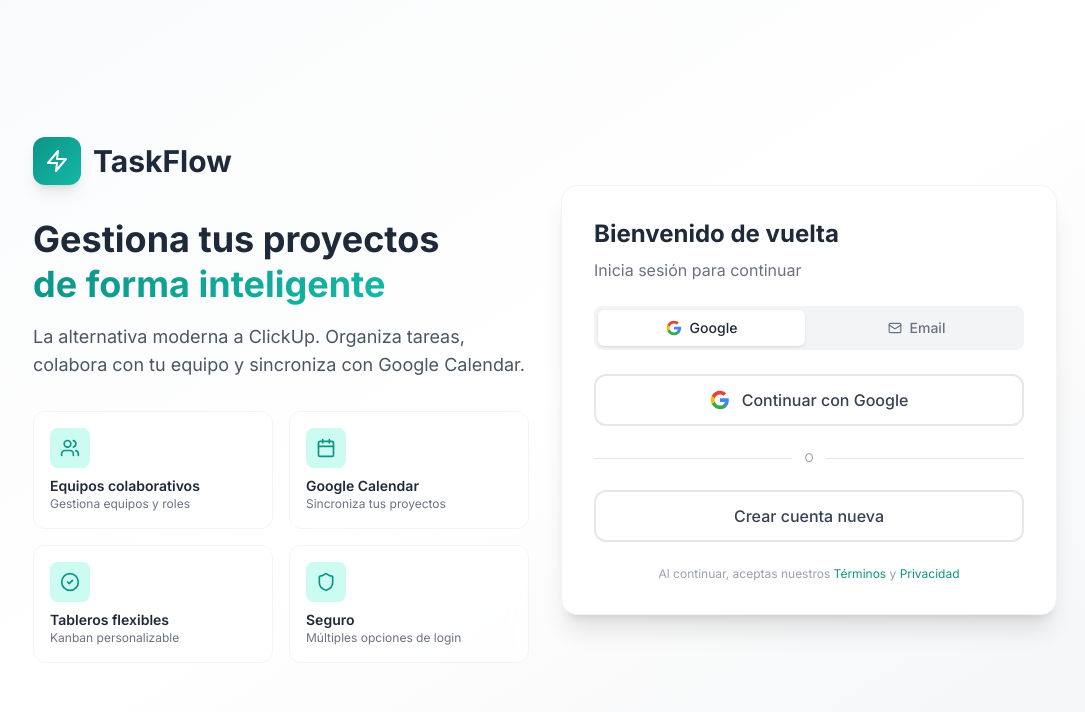
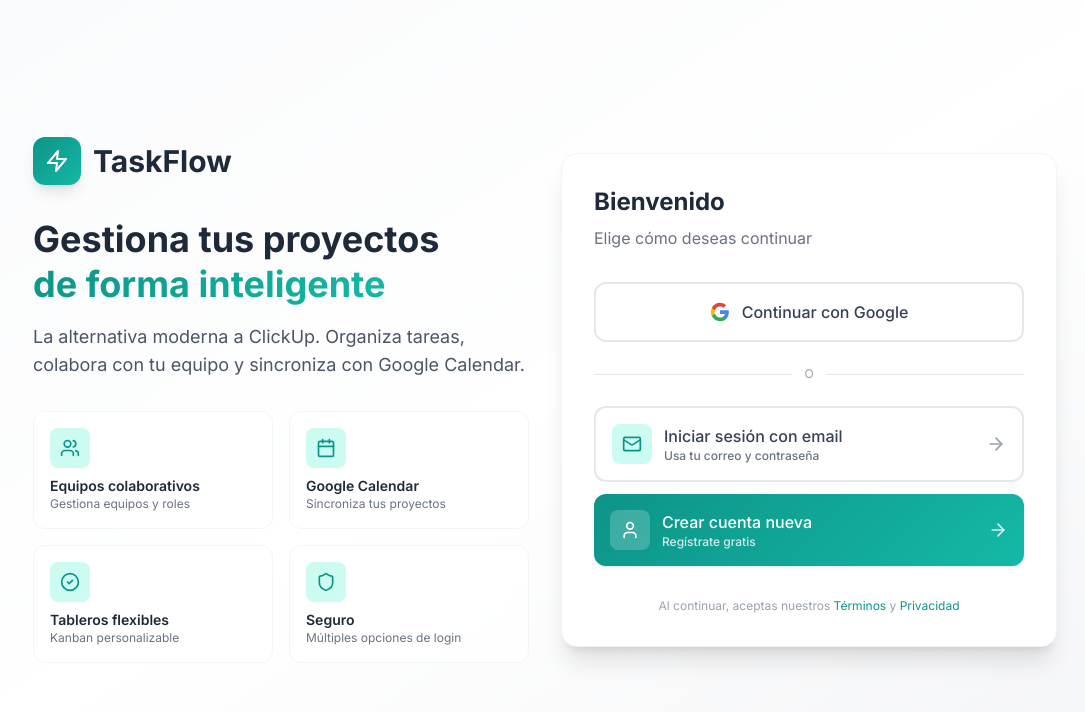
Before and after one commit to Passenger74/DevTool, a React (Vite) app: page / in a window 1280 px wide. Shown: the top 712 px of the page, without its empty margins (95-1180 px from the left). Built offline with nearby package versions, Linux system fonts and the light colour scheme.

Commit message:
task snapshot e6ee2c42-3aca-4033-bbb2-1e7a7139ff23

```diff
--- a/src/components/LoginScreen.tsx
+++ b/src/components/LoginScreen.tsx
@@ -1,16 +1,14 @@
 import { useState } from 'react';
 import { useAuth } from '../auth';
 import { useTheme } from '../theme';
-import { Zap, Shield, Users, Calendar, CheckCircle2, Mail, Lock, User as UserIcon, Eye, EyeOff, AlertCircle } from 'lucide-react';
+import { Zap, Shield, Users, Calendar, CheckCircle2, Mail, Lock, User as UserIcon, Eye, EyeOff, AlertCircle, ArrowRight } from 'lucide-react';
 
-type AuthMode = 'login' | 'register';
-type LoginMethod = 'google' | 'credentials';
+type AuthView = 'main' | 'login-email' | 'register';
 
 export default function LoginScreen() {
   const { loginWithGoogle, loginWithCredentials, register, isLoading } = useAuth();
   const { theme } = useTheme();
-  const [mode, setMode] = useState<AuthMode>('login');
-  const [loginMethod, setLoginMethod] = useState<LoginMethod>('google');
+  const [view, setView] = useState<AuthView>('main');
 
   // Form states
   const [email, setEmail] = useState('');
@@ -32,7 +30,6 @@ export default function LoginScreen() {
     e.preventDefault();
     setError('');
 
-    // Validaciones
     if (!email.trim()) {
       setError('El email es obligatorio');
       return;
@@ -57,7 +54,6 @@ export default function LoginScreen() {
     setError('');
     setSuccess('');
 
-    // Validaciones
     if (!name.trim()) {
       setError('El nombre es obligatorio');
       return;
@@ -95,8 +91,8 @@ export default function LoginScreen() {
     }
   };
 
-  const switchMode = (newMode: AuthMode) => {
-    setMode(newMode);
+  const goBack = () => {
+    setView('main');
     setError('');
     setSuccess('');
     setEmail('');
@@ -105,13 +101,11 @@ export default function LoginScreen() {
     setName('');
   };
 
-  // Validar formato de email
   const isValidEmail = (email: string): boolean => {
     const emailRegex = /^[^\s@]+@[^\s@]+\.[^\s@]+$/;
     return emailRegex.test(email);
   };
 
-  // Calcular fortaleza de contraseña
   const getPasswordStrength = (password: string): { score: number; label: string; color: string } => {
     let score = 0;
     if (password.length >= 6) score++;
@@ -174,7 +168,7 @@ export default function LoginScreen() {
           </div>
         </div>
 
-        {/* Right side - Auth Form */}
+        {/* Right side - Auth Forms */}
         <div className="bg-white rounded-2xl shadow-xl p-8 border border-gray-100">
           <div className="lg:hidden flex items-center gap-2 mb-6">
             <div
@@ -186,53 +180,17 @@ export default function LoginScreen() {
             <h1 className="text-2xl font-bold text-gray-800">TaskFlow</h1>
           </div>
 
-          <h2 className="text-2xl font-bold text-gray-800 mb-2">
-            {mode === 'login' ? 'Bienvenido de vuelta' : 'Crear cuenta'}
-          </h2>
-          <p className="text-gray-500 mb-6">
-            {mode === 'login' ? 'Inicia sesión para continuar' : 'Regístrate para comenzar'}
-          </p>
+          {/* Main View - 3 Options */}
+          {view === 'main' && (
+            <>
+              <h2 className="text-2xl font-bold text-gray-800 mb-2">Bienvenido</h2>
+              <p className="text-gray-500 mb-8">Elige cómo deseas continuar</p>
 
-          {/* Login method tabs (solo en modo login) */}
-          {mode === 'login' && (
-            <div className="flex gap-2 mb-6 p-1 bg-gray-100 rounded-lg">
-              <button
-                onClick={() => { setLoginMethod('google'); setError(''); }}
-                className={`flex-1 flex items-center justify-center gap-2 py-2 px-3 rounded-md text-sm font-medium transition-all ${
-                  loginMethod === 'google'
-                    ? 'bg-white shadow-sm text-gray-800'
-                    : 'text-gray-500 hover:text-gray-700'
-                }`}
-              >
-                <svg className="w-4 h-4" viewBox="0 0 24 24">
-                  <path fill="#4285F4" d="M22.56 12.25c0-.78-.07-1.53-.2-2.25H12v4.26h5.92c-.26 1.37-1.04 2.53-2.21 3.31v2.77h3.57c2.08-1.92 3.28-4.74 3.28-8.09z"/>
-                  <path fill="#34A853" d="M12 23c2.97 0 5.46-.98 7.28-2.66l-3.57-2.77c-.98.66-2.23 1.06-3.71 1.06-2.86 0-5.29-1.93-6.16-4.53H2.18v2.84C3.99 20.53 7.7 23 12 23z"/>
-                  <path fill="#FBBC05" d="M5.84 14.09c-.22-.66-.35-1.36-.35-2.09s.13-1.43.35-2.09V7.07H2.18C1.43 8.55 1 10.22 1 12s.43 3.45 1.18 4.93l2.85-2.22.81-.62z"/>
-                  <path fill="#EA4335" d="M12 5.38c1.62 0 3.06.56 4.21 1.64l3.15-3.15C17.45 2.09 14.97 1 12 1 7.7 1 3.99 3.47 2.18 7.07l3.66 2.84c.87-2.6 3.3-4.53 6.16-4.53z"/>
-                </svg>
-                Google
-              </button>
-              <button
-                onClick={() => { setLoginMethod('credentials'); setError(''); }}
-                className={`flex-1 flex items-center justify-center gap-2 py-2 px-3 rounded-md text-sm font-medium transition-all ${
-                  loginMethod === 'credentials'
-                    ? 'bg-white shadow-sm text-gray-800'
-                    : 'text-gray-500 hover:text-gray-700'
-                }`}
-              >
-                <Mail size={14} />
-                Email
-              </button>
-            </div>
-          )}
-
-          {/* Google Login */}
-          {mode === 'login' && loginMethod === 'google' && (
-            <>
+              {/* Option 1: Google Login */}
               <button
                 onClick={loginWithGoogle}
                 disabled={isLoading}
-                className="w-full flex items-center justify-center gap-3 bg-white border-2 border-gray-200 hover:border-gray-300 hover:shadow-md text-gray-700 font-medium py-3 px-4 rounded-xl transition-all disabled:opacity-50"
+                className="w-full flex items-center justify-center gap-3 bg-white border-2 border-gray-200 hover:border-gray-300 hover:shadow-md text-gray-700 font-medium py-4 px-4 rounded-xl transition-all disabled:opacity-50 mb-4"
               >
                 {isLoading ? (
                   <div className="w-5 h-5 border-2 border-gray-300 border-t-gray-600 rounded-full animate-spin"></div>
@@ -247,23 +205,75 @@ export default function LoginScreen() {
                 <span>{isLoading ? 'Conectando...' : 'Continuar con Google'}</span>
               </button>
 
+              {/* Divider */}
               <div className="flex items-center gap-3 my-6">
                 <div className="flex-1 h-px bg-gray-200"></div>
                 <span className="text-xs text-gray-400">O</span>
                 <div className="flex-1 h-px bg-gray-200"></div>
               </div>
 
+              {/* Option 2: Email/Password Login */}
               <button
-                onClick={() => switchMode('register')}
-                className="w-full py-3 px-4 rounded-xl border-2 border-gray-200 text-gray-700 font-medium hover:border-gray-300 hover:shadow-sm transition-all"
+                onClick={() => setView('login-email')}
+                className="w-full flex items-center justify-between bg-white border-2 border-gray-200 hover:border-gray-300 hover:shadow-md text-gray-700 font-medium py-4 px-4 rounded-xl transition-all mb-3 group"
               >
-                Crear cuenta nueva
+                <div className="flex items-center gap-3">
+                  <div
+                    className="w-10 h-10 rounded-lg flex items-center justify-center"
+                    style={{ backgroundColor: theme.primaryLight, color: theme.primary }}
+                  >
+                    <Mail size={20} />
+                  </div>
+                  <div className="text-left">
+                    <p className="font-medium">Iniciar sesión con email</p>
+                    <p className="text-xs text-gray-500">Usa tu correo y contraseña</p>
+                  </div>
+                </div>
+                <ArrowRight size={20} className="text-gray-400 group-hover:text-gray-600 transition-colors" />
               </button>
+
+              {/* Option 3: Create New Account */}
+              <button
+                onClick={() => setView('register')}
+                className="w-full flex items-center justify-between text-white font-medium py-4 px-4 rounded-xl transition-all shadow-sm hover:shadow-md group"
+                style={{ background: theme.gradient }}
+              >
+                <div className="flex items-center gap-3">
+                  <div className="w-10 h-10 rounded-lg bg-white/20 flex items-center justify-center">
+                    <UserIcon size={20} />
+                  </div>
+                  <div className="text-left">
+                    <p className="font-medium">Crear cuenta nueva</p>
+                    <p className="text-xs text-white/80">Regístrate gratis</p>
+                  </div>
+                </div>
+                <ArrowRight size={20} className="text-white/80 group-hover:text-white transition-colors" />
+              </button>
+
+              {/* Terms */}
+              <p className="text-xs text-gray-400 text-center mt-8">
+                Al continuar, aceptas nuestros{' '}
+                <a href="#" className="hover:underline" style={{ color: theme.primary }}>Términos</a>
+                {' '}y{' '}
+                <a href="#" className="hover:underline" style={{ color: theme.primary }}>Privacidad</a>
+              </p>
             </>
           )}
 
-          {/* Credentials Login */}
-          {mode === 'login' && loginMethod === 'credentials' && (
+          {/* Email/Password Login View */}
+          {view === 'login-email' && (
+            <>
+              <button
+                onClick={goBack}
+                className="flex items-center gap-2 text-sm text-gray-500 hover:text-gray-700 mb-4 transition-colors"
+              >
+                <ArrowRight size={16} className="rotate-180" />
+                Volver
+              </button>
+
+              <h2 className="text-2xl font-bold text-gray-800 mb-2">Iniciar sesión</h2>
+              <p className="text-gray-500 mb-6">Ingresa tus credenciales</p>
+
               <form onSubmit={handleCredentialsLogin} className="space-y-4">
                 {error && (
                   <div className="flex items-center gap-2 p-3 bg-red-50 border border-red-200 rounded-lg text-sm text-red-700">
@@ -282,13 +292,11 @@ export default function LoginScreen() {
                       onChange={e => setEmail(e.target.value)}
                       placeholder="tu@email.com"
                       className="w-full pl-10 pr-4 py-2.5 border border-gray-200 rounded-lg text-sm focus:outline-none focus:ring-2 transition-all"
-                    style={{
-                      '--tw-ring-color': theme.primaryLight,
-                      borderColor: undefined,
-                    } as React.CSSProperties}
+                      style={{ '--tw-ring-color': theme.primaryLight } as React.CSSProperties}
                       onFocus={e => e.target.style.borderColor = theme.primary}
                       onBlur={e => e.target.style.borderColor = ''}
                       required
+                      autoFocus
                     />
                   </div>
                   {email && !isValidEmail(email) && (
@@ -330,11 +338,11 @@ export default function LoginScreen() {
                   {isLoading ? 'Iniciando sesión...' : 'Iniciar sesión'}
                 </button>
 
-              <div className="text-center text-sm text-gray-500">
+                <div className="text-center text-sm text-gray-500 pt-2">
                   ¿No tienes cuenta?{' '}
                   <button
                     type="button"
-                  onClick={() => switchMode('register')}
+                    onClick={() => setView('register')}
                     className="font-medium hover:underline"
                     style={{ color: theme.primary }}
                   >
@@ -342,10 +350,23 @@ export default function LoginScreen() {
                   </button>
                 </div>
               </form>
+            </>
           )}
 
-          {/* Register Form */}
-          {mode === 'register' && (
+          {/* Register View */}
+          {view === 'register' && (
+            <>
+              <button
+                onClick={goBack}
+                className="flex items-center gap-2 text-sm text-gray-500 hover:text-gray-700 mb-4 transition-colors"
+              >
+                <ArrowRight size={16} className="rotate-180" />
+                Volver
+              </button>
+
+              <h2 className="text-2xl font-bold text-gray-800 mb-2">Crear cuenta</h2>
+              <p className="text-gray-500 mb-6">Regístrate para comenzar</p>
+
               <form onSubmit={handleRegister} className="space-y-4">
                 {error && (
                   <div className="flex items-center gap-2 p-3 bg-red-50 border border-red-200 rounded-lg text-sm text-red-700">
@@ -374,6 +395,7 @@ export default function LoginScreen() {
                       onFocus={e => e.target.style.borderColor = theme.primary}
                       onBlur={e => e.target.style.borderColor = ''}
                       required
+                      autoFocus
                     />
                   </div>
                 </div>
@@ -423,7 +445,6 @@ export default function LoginScreen() {
                       {showPassword ? <EyeOff size={16} /> : <Eye size={16} />}
                     </button>
                   </div>
-                {/* Password Strength Indicator */}
                   {password && (
                     <div className="mt-2">
                       <div className="flex gap-1 mb-1">
@@ -482,11 +503,11 @@ export default function LoginScreen() {
                   {isLoading ? 'Creando cuenta...' : 'Crear cuenta'}
                 </button>
 
-              <div className="text-center text-sm text-gray-500">
+                <div className="text-center text-sm text-gray-500 pt-2">
                   ¿Ya tienes cuenta?{' '}
                   <button
                     type="button"
-                  onClick={() => switchMode('login')}
+                    onClick={() => setView('login-email')}
                     className="font-medium hover:underline"
                     style={{ color: theme.primary }}
                   >
@@ -494,15 +515,8 @@ export default function LoginScreen() {
                   </button>
                 </div>
               </form>
+            </>
           )}
-
-          {/* Terms */}
-          <p className="text-xs text-gray-400 text-center mt-6">
-            Al continuar, aceptas nuestros{' '}
-            <a href="#" className="hover:underline" style={{ color: theme.primary }}>Términos</a>
-            {' '}y{' '}
-            <a href="#" className="hover:underline" style={{ color: theme.primary }}>Privacidad</a>
-          </p>
         </div>
       </div>
     </div>
```
Lines whose indentation alone changed are shown as unchanged.
